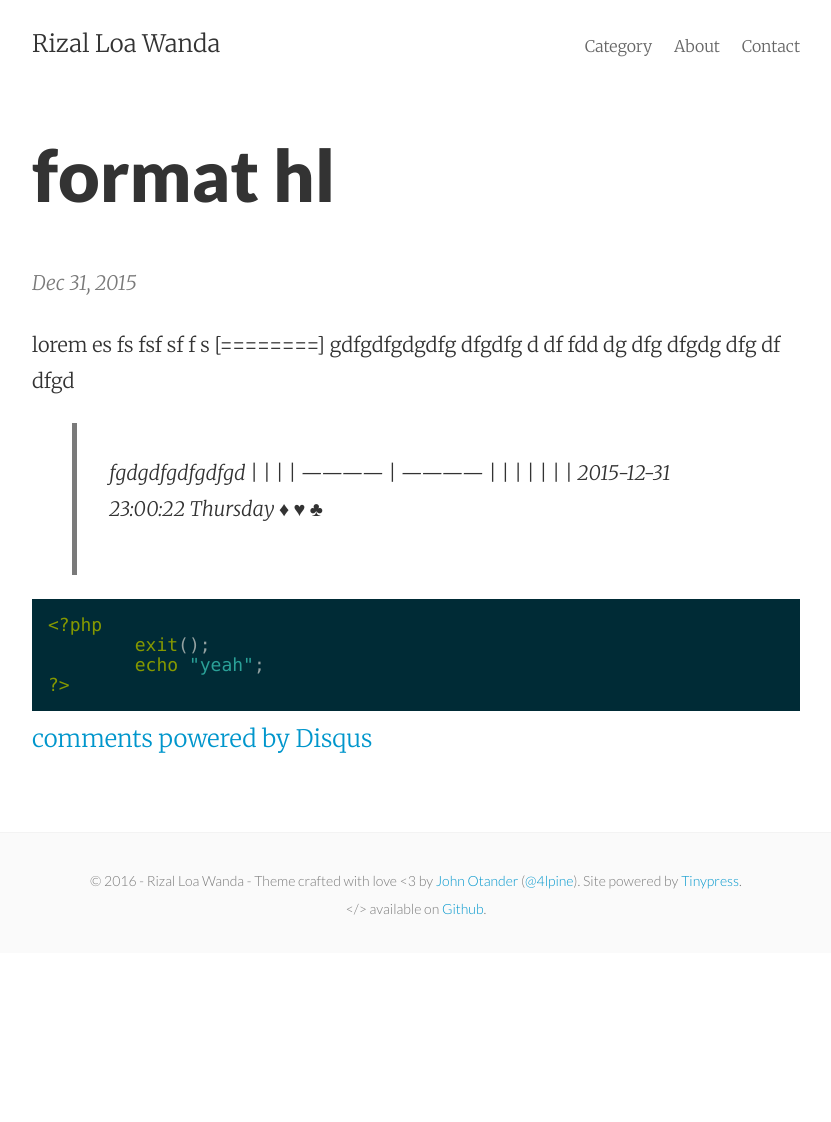
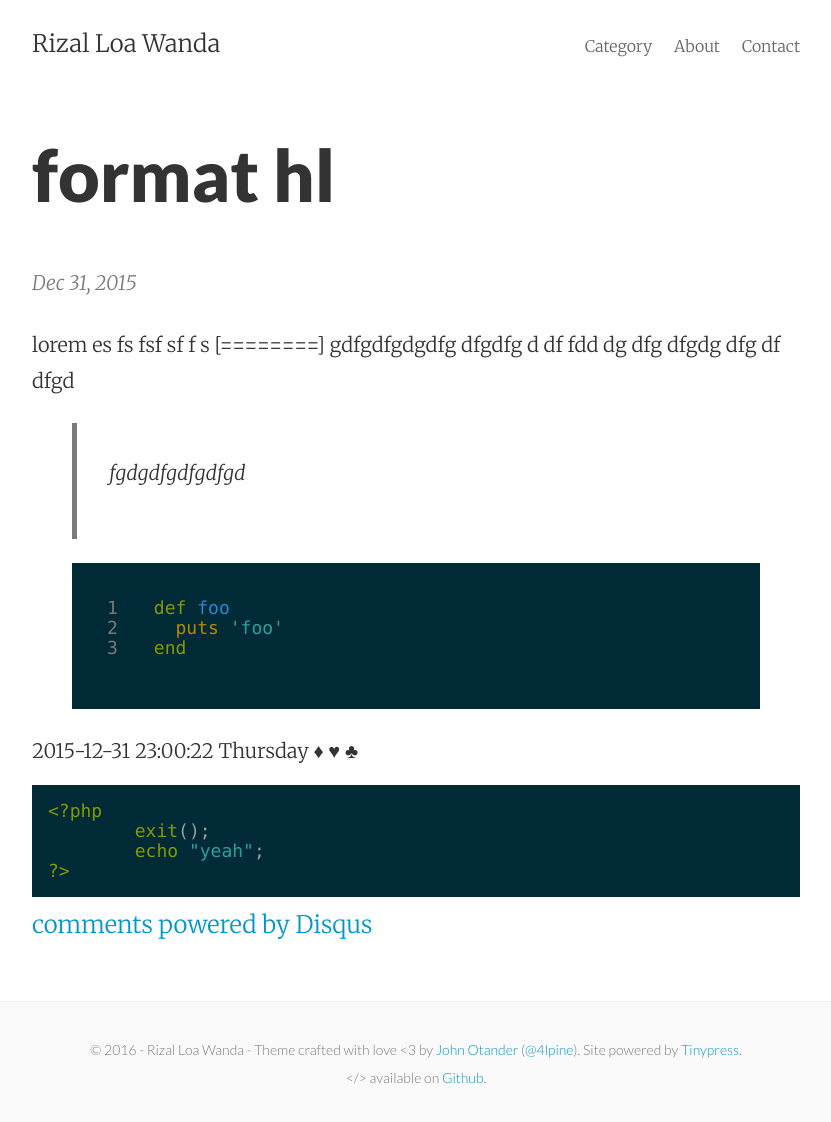
Before and after one commit to riloaw/riloaw.github.io, a Jekyll site: the page built from _posts/2015-12-31-the-post-8592.md, in a window 1280 px wide. Shown: the whole page, without its empty margins (224-1055 px from the left). Built offline with Jekyll 4.4.1, drawn with Linux system fonts in a browser that asks for light colours; comment, search, counter and statistics services are not loaded; before the commit the page ends 953 px from its top, so only the background shows below that.

Commit message:
update 2015-12-31-the-post-8592.md

```diff
--- a/_posts/2015-12-31-the-post-8592.md
+++ b/_posts/2015-12-31-the-post-8592.md
@@ -8,10 +8,12 @@ lorem es fs fsf sf f s
 [========]
 gdfgdfgdgdfg dfgdfg d df fdd dg dfg dfgdg dfg df dfgd
 > fgdgdfgdfgdfgd
-|   |   |
-| ------------ | ------------ |
-|   |   |
-|   |   |
+
+{% highlight ruby linenos %}
+def foo
+  puts 'foo'
+end
+{% endhighlight %}
 2015-12-31 23:00:22 Thursday
 &diams; &hearts; &clubs;
 
```
